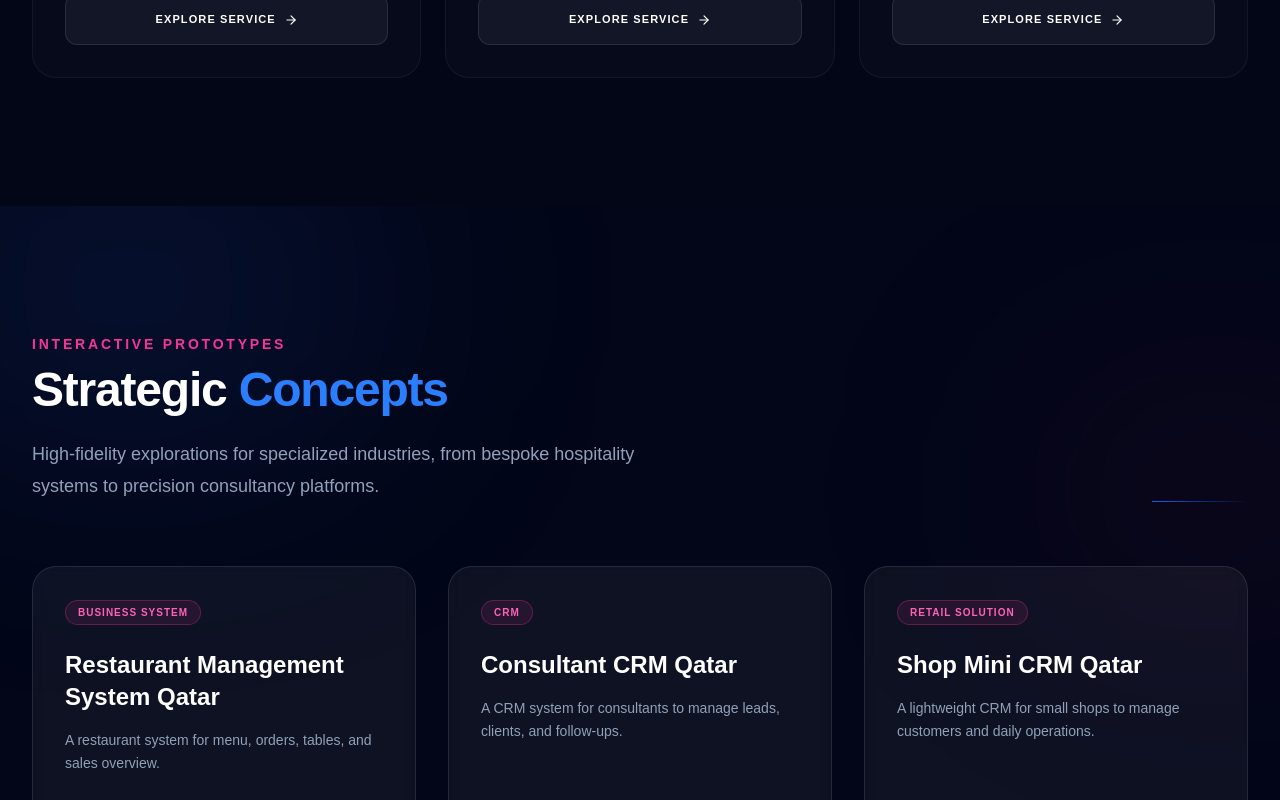
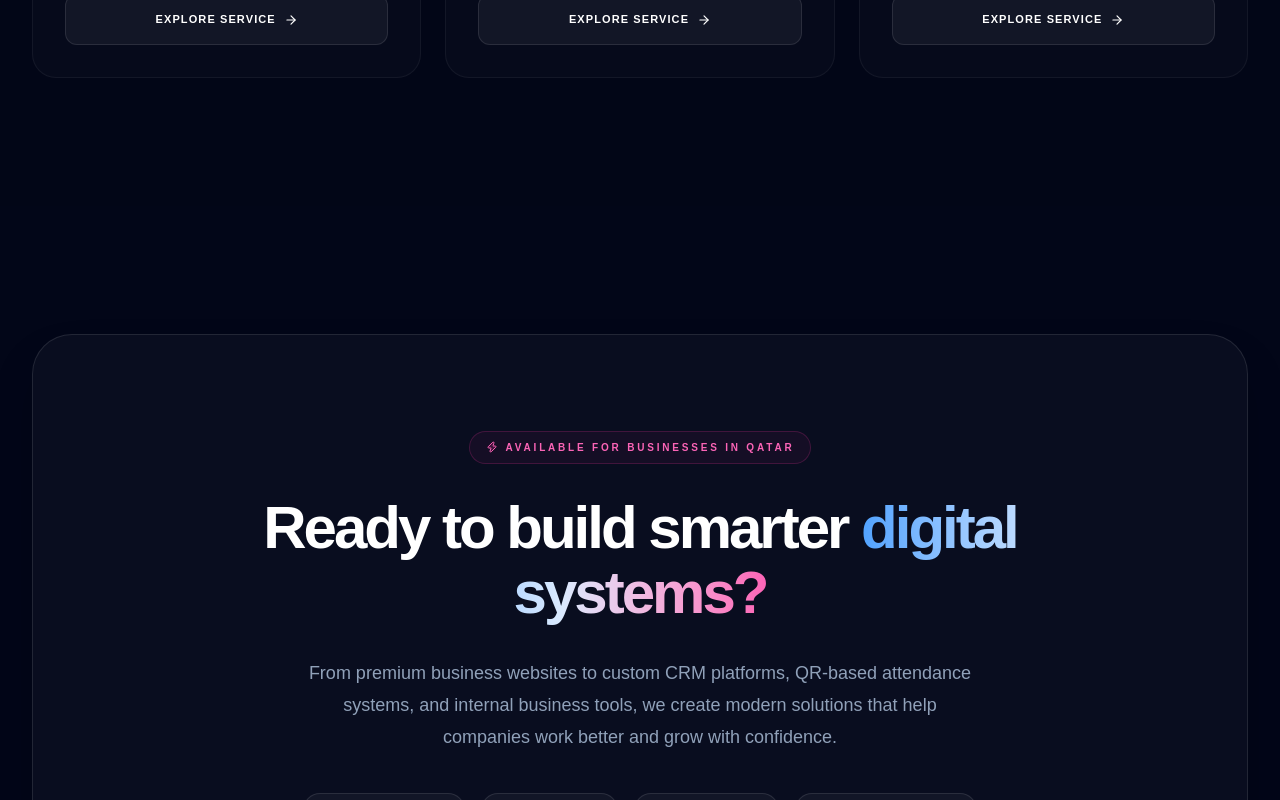
Before and after one commit to sojibjubayer/samiracloud, a Next.js app: page / in a window 1280 px wide. Shown: the part 1700-2500 px from the top of the page. Built offline with nearby package versions, Linux system fonts and the light colour scheme.

Commit message:
demo section removed from homepage

```diff
--- a/src/app/page.tsx
+++ b/src/app/page.tsx
@@ -17,7 +17,7 @@ export default function HomePage() {
     <main>
       <HeroSection />
       <ServicesSection />
-      <DemoSection />
+      {/* <DemoSection /> */}
       <CTASection />
     </main>
   );
```
